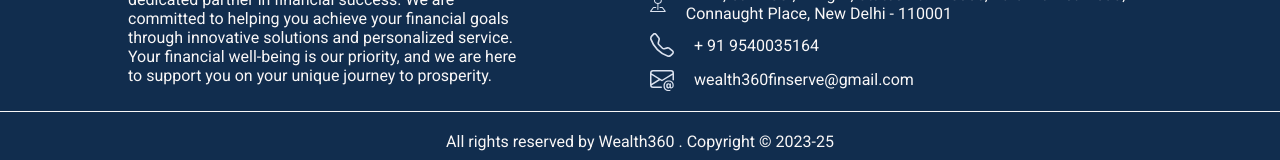
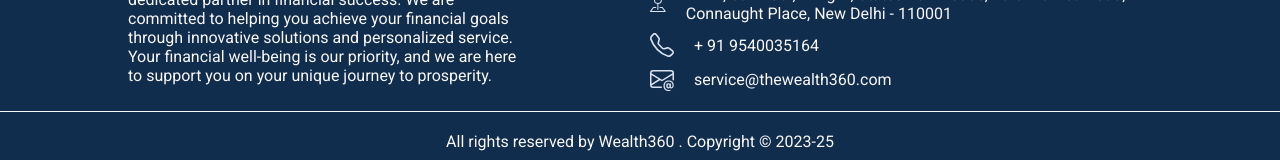
Before and after one commit to kunaalgaur/wealth360, a Next.js app: page / in a window 1280 px wide. Shown: the part 897-1057 px from the top of the page. Built offline with nearby package versions, Linux system fonts and the light colour scheme.

Commit message:
Update Footer.tsx

```diff
--- a/components/shared/Footer/Footer.tsx
+++ b/components/shared/Footer/Footer.tsx
@@ -106,7 +106,7 @@ const Footer = (): JSX.Element => {
                         <BsEnvelopeAt className={styles.icon} />
                         {/* add the company email here  */}
                         <span className={styles.informationText}>
-                            wealth360finserve@gmail.com
+                            service@thewealth360.com
                         </span>
                     </motion.div>
                 </div>
```
